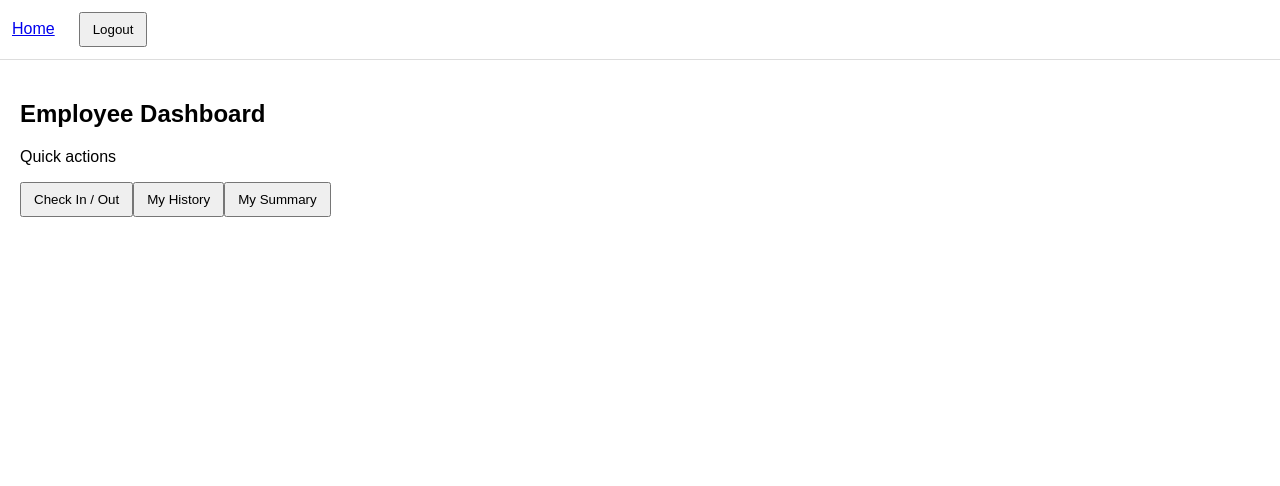
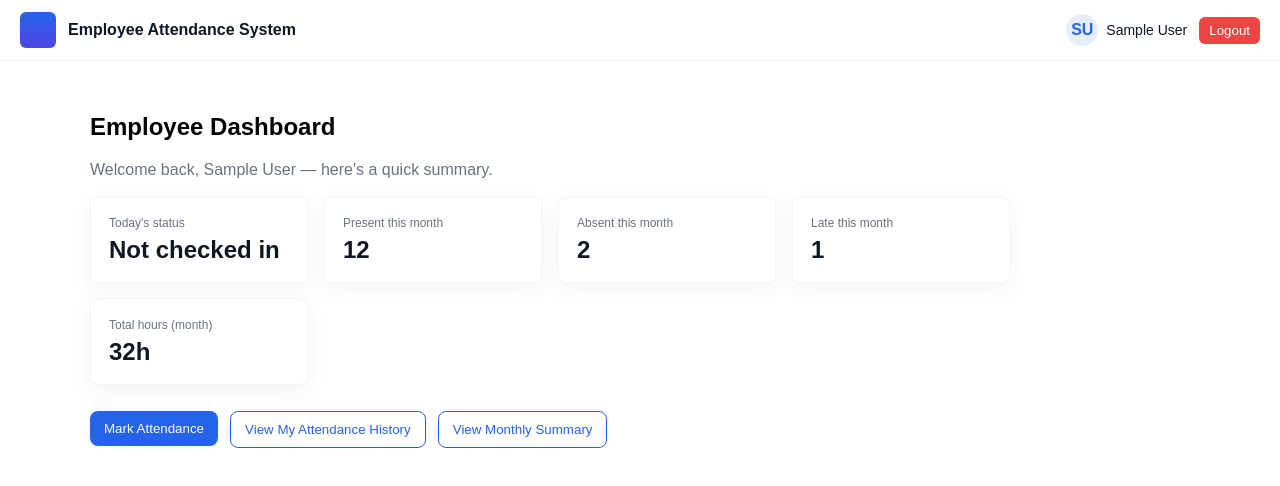
Before and after one commit to jaseem1033/Employee-Attendance-System, a React (Vite) app in the folder frontend/: page /employee in a window 1280 px wide. Shown: the top 486 px of the page. Built offline with nearby package versions, Linux system fonts and the light colour scheme; no server answers; sample sign-in values are in the browser's storage.

Commit message:
Added Dashboard and check-in & check-out functionality

```diff
--- a/frontend/src/App.tsx
+++ b/frontend/src/App.tsx
@@ -4,6 +4,7 @@ import Login from './pages/Login'
 import Register from './pages/Register'
 import EmployeeDashboard from './pages/EmployeeDashboard'
 import ManagerDashboard from './pages/ManagerDashboard'
+import Profile from './pages/Profile'
 import Checkin from './pages/Checkin'
 import MyHistory from './pages/MyHistory'
 import MySummary from './pages/MySummary'
@@ -20,7 +21,7 @@ export default function App() {
   return (
     <div>
       {showNav && <NavBar />}
-      <main style={{ padding: 20 }}>
+      <main style={{ padding: 20, maxWidth: 1100, margin: '32px auto' }}>
         <Routes>
           <Route path="/" element={<Navigate to={auth.user ? (auth.user.role === 'manager' ? '/manager' : '/employee') : '/login'} replace />} />
           <Route
@@ -48,6 +49,7 @@ export default function App() {
           <Route path="/employee/checkin" element={<Checkin />} />
           <Route path="/employee/history" element={<MyHistory />} />
           <Route path="/employee/summary" element={<MySummary />} />
+          <Route path="/profile" element={<Profile />} />
 
           <Route path="/manager" element={<ManagerDashboard />} />
           <Route path="/manager/all" element={<AllAttendance />} />
--- /dev/null
+++ b/frontend/src/components/DashboardCard.tsx
@@ -0,0 +1,11 @@
+import React from 'react'
+
+export default function DashboardCard({ title, value, children }: { title: string; value?: string | number; children?: React.ReactNode }) {
+  return (
+    <div style={{ background: '#fff', borderRadius: 8, padding: 18, boxShadow: '0 6px 20px rgba(31,45,61,0.06)', border: '1px solid rgba(15,23,36,0.04)', minWidth: 180 }}>
+      <div style={{ fontSize: 12, color: '#6b7280', marginBottom: 6 }}>{title}</div>
+      <div style={{ fontSize: 24, fontWeight: 700, color: '#0f1724' }}>{value}</div>
+      {children && <div style={{ marginTop: 10 }}>{children}</div>}
+    </div>
+  )
+}
--- a/frontend/src/components/NavBar.tsx
+++ b/frontend/src/components/NavBar.tsx
@@ -9,44 +9,44 @@ export default function NavBar() {
   const navigate = useNavigate()
 
   return (
-    <nav style={{ padding: 12, borderBottom: '1px solid #ddd' }}>
-      <Link to="/">Home</Link>
-      <span style={{ marginLeft: 12 }} />
+    <header style={{ background: '#fff', borderBottom: '1px solid #eee', padding: '12px 20px', display: 'flex', alignItems: 'center', justifyContent: 'space-between' }}>
+      <div style={{ display: 'flex', alignItems: 'center', gap: 12 }}>
+        <div style={{ width: 36, height: 36, borderRadius: 6, background: 'linear-gradient(180deg,#2563eb,#4f46e5)' }} aria-hidden />
+        <Link to="/" style={{ fontWeight: 700, color: '#0f1724', textDecoration: 'none' }}>Employee Attendance System</Link>
+      </div>
+
+      <nav style={{ display: 'flex', alignItems: 'center', gap: 14 }}>
         {!auth.user && (
           <>
             <Link to="/login">Login</Link>
-          <span style={{ marginLeft: 8 }} />
             <Link to="/register">Register</Link>
           </>
         )}
 
         {auth.user && auth.user.role === 'employee' && (
           <>
-          <Link to="/employee">Dashboard</Link>
-          <span style={{ marginLeft: 8 }} />
-          <Link to="/employee/history">History</Link>
+            {/* Employee links removed: Dashboard and History are intentionally hidden */}
           </>
         )}
 
         {auth.user && auth.user.role === 'manager' && (
           <>
-          <Link to="/manager">Dashboard</Link>
-          <span style={{ marginLeft: 8 }} />
+            {/* Manager Dashboard removed from navbar; keep other manager links */}
             <Link to="/manager/all">All Attendance</Link>
+            <Link to="/manager/reports">Reports</Link>
           </>
         )}
 
         {auth.user && (
-        <button
-          style={{ marginLeft: 12 }}
-          onClick={() => {
-            dispatch(logout())
-            navigate('/login', { replace: true })
-          }}
-        >
-          Logout
-        </button>
+          <div style={{ display: 'flex', alignItems: 'center', gap: 12 }}>
+            <Link to="/profile" style={{ display: 'flex', alignItems: 'center', gap: 8, textDecoration: 'none', color: '#0f1724' }}>
+              <div style={{ width: 32, height: 32, borderRadius: 16, background: '#e6eefc', color: '#2563eb', display: 'flex', alignItems: 'center', justifyContent: 'center', fontWeight: 700 }}>{(auth.user.name || 'U').split(' ').map(n=>n[0]).slice(0,2).join('')}</div>
+              <span style={{ fontSize: 14 }}>{auth.user.name}</span>
+            </Link>
+            <button style={{ background: '#ef4444', color: '#fff', border: 'none', padding: '6px 10px', borderRadius: 6 }} onClick={() => { dispatch(logout()); navigate('/login', { replace: true }) }}>Logout</button>
+          </div>
         )}
       </nav>
+    </header>
   )
 }
--- a/frontend/src/pages/Checkin.tsx
+++ b/frontend/src/pages/Checkin.tsx
@@ -9,7 +9,10 @@ export default function Checkin() {
       const res = await client.post('/attendance/checkin', {})
       setMessage('Checked in')
     } catch (err: any) {
-      setMessage(err?.response?.data?.message || 'Error')
+      const apiMsg = err?.response?.data?.error || err?.response?.data?.message || ''
+      const lower = (apiMsg || '').toLowerCase()
+      if (lower.includes('already checked in')) setMessage('You have already checked in today')
+      else setMessage(apiMsg || 'Error')
     }
   }
 
@@ -18,7 +21,11 @@ export default function Checkin() {
       const res = await client.post('/attendance/checkout', {})
       setMessage('Checked out')
     } catch (err: any) {
-      setMessage(err?.response?.data?.message || 'Error')
+      const apiMsg = err?.response?.data?.error || err?.response?.data?.message || ''
+      const lower = (apiMsg || '').toLowerCase()
+      if (lower.includes('already checked out')) setMessage('You have already checked out today')
+      else if (lower.includes('have not checked in')) setMessage('You have not checked in today')
+      else setMessage(apiMsg || 'Error')
     }
   }
 
--- a/frontend/src/pages/EmployeeDashboard.tsx
+++ b/frontend/src/pages/EmployeeDashboard.tsx
@@ -1,15 +1,37 @@
 import React from 'react'
+import DashboardCard from '../components/DashboardCard'
+import { useAppSelector } from '../store/store'
 import { Link } from 'react-router-dom'
 
 export default function EmployeeDashboard() {
+  const auth = useAppSelector(s => s.auth)
+
+  // placeholder values — in a real app these would be fetched from /api/dashboard/employee
+  const stats = {
+    todayStatus: 'Not checked in',
+    present: 12,
+    absent: 2,
+    late: 1,
+    totalHours: '32h'
+  }
+
   return (
     <div>
-      <h2>Employee Dashboard</h2>
-      <p>Quick actions</p>
-      <div>
-        <Link to="/employee/checkin"><button>Check In / Out</button></Link>
-        <Link to="/employee/history"><button>My History</button></Link>
-        <Link to="/employee/summary"><button>My Summary</button></Link>
+      <h2 style={{ marginTop: 0 }}>Employee Dashboard</h2>
+      <p style={{ color: '#6b7280' }}>Welcome back{auth.user ? `, ${auth.user.name}` : ''} — here's a quick summary.</p>
+
+      <div style={{ display: 'flex', gap: 16, marginTop: 18, flexWrap: 'wrap' }}>
+        <DashboardCard title="Today's status" value={stats.todayStatus} />
+        <DashboardCard title="Present this month" value={stats.present} />
+        <DashboardCard title="Absent this month" value={stats.absent} />
+        <DashboardCard title="Late this month" value={stats.late} />
+        <DashboardCard title="Total hours (month)" value={stats.totalHours} />
+      </div>
+
+      <div style={{ marginTop: 26, display: 'flex', gap: 12, flexWrap: 'wrap' }}>
+        <Link to="/employee/checkin"><button className="btn btn-primary">Mark Attendance</button></Link>
+        <Link to="/employee/history"><button className="btn btn-outline">View My Attendance History</button></Link>
+        <Link to="/employee/summary"><button className="btn btn-outline">View Monthly Summary</button></Link>
       </div>
     </div>
   )
--- a/frontend/src/pages/ManagerDashboard.tsx
+++ b/frontend/src/pages/ManagerDashboard.tsx
@@ -1,13 +1,33 @@
 import React from 'react'
+import DashboardCard from '../components/DashboardCard'
 import { Link } from 'react-router-dom'
+import { useAppSelector } from '../store/store'
 
 export default function ManagerDashboard() {
+  const auth = useAppSelector(s => s.auth)
+
+  const stats = {
+    totalEmployees: 42,
+    presentToday: 34,
+    absentToday: 8,
+    lateToday: 2
+  }
+
   return (
     <div>
-      <h2>Manager Dashboard</h2>
-      <p>Team overview and quick actions</p>
-      <div>
-        <Link to="/manager/all"><button>All Attendance</button></Link>
+      <h2 style={{ marginTop: 0 }}>Manager Dashboard</h2>
+      <p style={{ color: '#6b7280' }}>Overview for managers{auth.user ? ` — ${auth.user.name}` : ''}</p>
+
+      <div style={{ display: 'flex', gap: 16, marginTop: 18, flexWrap: 'wrap' }}>
+        <DashboardCard title="Total employees" value={stats.totalEmployees} />
+        <DashboardCard title="Present today" value={stats.presentToday} />
+        <DashboardCard title="Absent today" value={stats.absentToday} />
+        <DashboardCard title="Late today" value={stats.lateToday} />
+      </div>
+
+      <div style={{ marginTop: 26 }}>
+        <Link to="/manager/all"><button className="btn btn-primary">View All Attendance</button></Link>
+        <Link to="/manager/reports" style={{ marginLeft: 12 }}><button className="btn btn-outline">Reports</button></Link>
       </div>
     </div>
   )
--- /dev/null
+++ b/frontend/src/pages/Profile.tsx
@@ -0,0 +1,73 @@
+import React, { useEffect, useState } from 'react'
+import client from '../api/client'
+import { useNavigate } from 'react-router-dom'
+
+type User = { id: number; name: string; email: string; role: string; employeeId?: string; department?: string; created_at?: string }
+
+export default function Profile() {
+  const [user, setUser] = useState<User | null>(null)
+  const [loading, setLoading] = useState(false)
+  const [error, setError] = useState<string | null>(null)
+  const navigate = useNavigate()
+
+  useEffect(() => {
+    let cancelled = false
+    const load = async () => {
+      setLoading(true)
+      setError(null)
+      try {
+        const res = await client.get('/auth/me')
+        if (cancelled) return
+        setUser(res.data)
+      } catch (err: any) {
+        setError(err?.response?.data?.error || err.message || 'Failed to load profile')
+        // if 401, redirect to login
+        if (err?.response?.status === 401) {
+          navigate('/login', { replace: true })
+        }
+      } finally {
+        if (!cancelled) setLoading(false)
+      }
+    }
+    load()
+    return () => { cancelled = true }
+  }, [navigate])
+
+  if (loading) return <div>Loading profile…</div>
+  if (error) return <div className="error" role="alert">{error}</div>
+  if (!user) return <div>No user data</div>
+
+  return (
+    <div>
+      <h2 style={{ marginTop: 0 }}>Profile</h2>
+      <div style={{ display: 'grid', gridTemplateColumns: '1fr 1fr', gap: 12, maxWidth: 720 }}>
+        <div>
+          <div style={{ color: '#6b7280', fontSize: 13 }}>Name</div>
+          <div style={{ fontWeight: 700 }}>{user.name}</div>
+        </div>
+        <div>
+          <div style={{ color: '#6b7280', fontSize: 13 }}>Email</div>
+          <div>{user.email}</div>
+        </div>
+
+        <div>
+          <div style={{ color: '#6b7280', fontSize: 13 }}>Role</div>
+          <div>{user.role}</div>
+        </div>
+        <div>
+          <div style={{ color: '#6b7280', fontSize: 13 }}>Employee ID</div>
+          <div>{user.employeeId || (user as any).employee_id || '-'}</div>
+        </div>
+
+        <div>
+          <div style={{ color: '#6b7280', fontSize: 13 }}>Department</div>
+          <div>{user.department || '-'}</div>
+        </div>
+        <div>
+          <div style={{ color: '#6b7280', fontSize: 13 }}>Created At</div>
+          <div>{user.created_at ? new Date(user.created_at).toLocaleString() : '-'}</div>
+        </div>
+      </div>
+    </div>
+  )
+}
```
Lines whose indentation alone changed are shown as unchanged.
